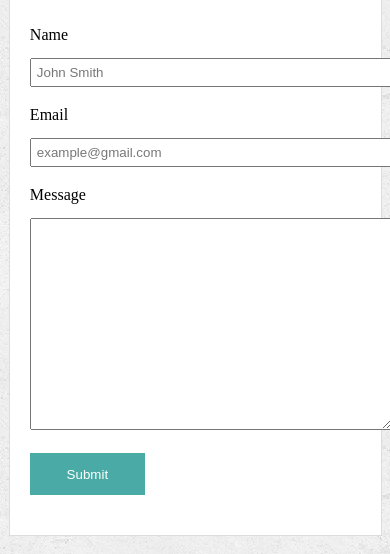
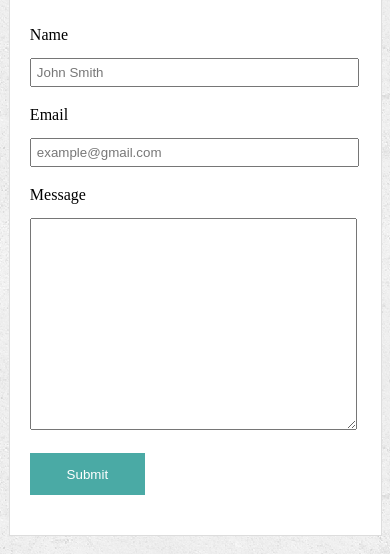
Before and after one commit to jchamaa1993/Responsive-Portfolio, a plain HTML site: page contact.html in a window 390 px wide. Shown: the part 290-844 px from the top of the page. Drawn offline with Linux system fonts and the light colour scheme.

Commit message:
New edits as of 12:58 PM October 5th

```diff
--- a/assets/css/mediaquery.css
+++ b/assets/css/mediaquery.css
@@ -88,9 +88,6 @@
 		width: 100%;
 	}
 
-	#contactForm, .textInput{
-		width:350px;
-	}
 
 	.imageDivRight, .imageDivLeft {
 		width:45%;
@@ -138,9 +135,6 @@
 		float: left;
 	}
 
-	#contactForm, .textInput{
-		width:350px;
-	}
 
 	.imageDivRight, .imageDivLeft {
 		width:100%;
--- a/assets/css/style.css
+++ b/assets/css/style.css
@@ -208,7 +208,7 @@ textarea {
 /*Elements only on Contact page.*/
 /*Classes*/
 .textInput {
-	width: 100%;
+	width: 95%;
 	margin: 15px 0px 20px 0;
 	color: #777777;
 	padding: 5px 5px 5px 5px;
```
